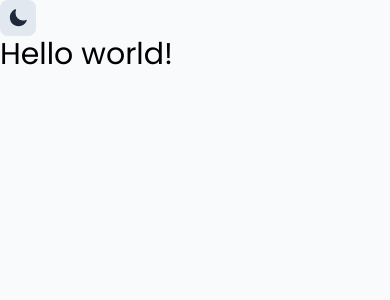
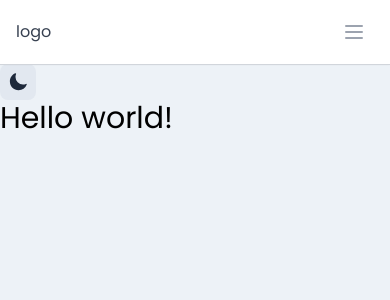
Before and after one commit to rahman778/poll-app, a Next.js app: page / in a window 390 px wide. Shown: the top 300 px of the page. Built offline with nearby package versions, Linux system fonts and the light colour scheme.

Commit message:
implemented desktop & mobile navbar

```diff
--- a/app/globals.css
+++ b/app/globals.css
@@ -1,3 +1,17 @@
 @tailwind base;
 @tailwind components;
 @tailwind utilities;
+
+@layer components {
+   .button {
+     @apply inline-flex cursor-pointer items-center justify-center rounded-md border border-transparent py-2 px-4 text-sm font-medium;
+   }
+
+   .primary-btn {
+     @apply text-gray-100 bg-teal-600 hover:bg-teal-700;
+   }
+
+   .transparent-btn {
+    @apply text-gray-600 dark:text-gray-400 hover:text-teal-600 dark:hover:text-teal-600 font-medium;
+  }
+}
--- a/app/layout.tsx
+++ b/app/layout.tsx
@@ -2,9 +2,10 @@ import type { Metadata } from "next";
 import { Poppins } from "next/font/google";
 import "@/app/globals.css";
 import Providers from "@/app/Providers";
-import ThemeButton from "@/app/components/Buttons/ThemeButton";
+import ThemeButton from "@/components/Buttons/ThemeButton";
+import Navbar from "@/components/Navigation/Navbar";
 
-const poppins = Poppins({ weight: ["400", "700"], subsets: ["latin"] });
+const poppins = Poppins({ weight: ["400", "500", "700"], subsets: ["latin"] });
 
 export const metadata: Metadata = {
    title: "SnapPoll",
@@ -19,8 +20,9 @@ export default function RootLayout({
 }) {
    return (
       <html lang="en" suppressHydrationWarning>
-         <body className={`${poppins.className} bg-slate-50 dark:bg-[#111827]`}>
+         <body className={`${poppins.className} bg-[#EDF2F7] dark:bg-[#2D3748]`}>
             <Providers>
+               <Navbar />
                <ThemeButton />
                <main>{children}</main>
             </Providers>
--- /dev/null
+++ b/components/Navigation/DesktopNavbar.tsx
@@ -0,0 +1,54 @@
+import Link from "next/link";
+
+import { Route } from "./Navbar";
+
+type Props = {
+   children: React.ReactNode;
+   routes: Route[];
+};
+
+function DesktopNavbar({ children, routes }: Props) {
+   return (
+      <nav className="sticky bg-white dark:bg-gray-900 shadow-sm ring-1 ring-gray-300 dark:ring-gray-700">
+         <div className="max-w-7xl 2xl:max-w-screen-2xl mx-auto px-2 sm:px-4 lg:px-8 2xl:px-12">
+            <div className="flex justify-between h-16">
+               <div className="flex truncate px-2 lg:px-0">
+                  <Link
+                     href="/"
+                     className="flex items-center flex-shrink-0 text-gray-700 dark:text-gray-200"
+                  >
+                     logo
+                  </Link>
+                  <div className="hidden lg:ml-8 lg:flex lg:space-x-8">
+                     {routes.map((route) => (
+                        <Link
+                           key={route.id}
+                           href={route.path}
+                           className="inline-flex items-center text-sm font-medium capitalize text-gray-700 dark:text-gray-100  hover:text-gray-900 dark:hover:text-gray-300 border-transparent hover:border-gray-300 border-b-2 px-1 pt-1 whitespace-nowrap"
+                        >
+                           {route.label}
+                        </Link>
+                     ))}
+                  </div>
+               </div>
+               <div className="hidden lg:ml-4 lg:flex lg:items-center">
+                  <div className="flex items-center space-x-3 ">
+                     <Link href="" className="button transparent-btn">
+                        Login
+                     </Link>
+                     <Link href="" className="button primary-btn">
+                        Signup
+                     </Link>
+                  </div>
+               </div>
+               {/* Mobile button */}
+               <div className="flex items-center px-2 lg:hidden">
+                  {children}
+               </div>
+            </div>
+         </div>
+      </nav>
+   );
+}
+
+export default DesktopNavbar;
--- /dev/null
+++ b/components/Navigation/Navbar.tsx
@@ -0,0 +1,164 @@
+"use client";
+
+import React, { useState } from "react";
+import Link from "next/link";
+import {
+   ChartPieIcon,
+   CalendarDaysIcon,
+   XMarkIcon,
+} from "@heroicons/react/24/outline";
+
+import DesktopNavbar from "@/components/Navigation/DesktopNavbar";
+
+export interface Route {
+   id: number;
+   label: string;
+   path: string;
+   icon?: JSX.Element;
+}
+
+const routes: Route[] = [
+   {
+      id: 1,
+      label: "Create Poll",
+      path: "",
+      icon: <ChartPieIcon className="h-5 w-5 text-teal-500 flex-shrink" />,
+   },
+   {
+      id: 2,
+      label: "Schedule Meeting",
+      path: "",
+      icon: <CalendarDaysIcon className="h-5 w-5 text-teal-500 flex-shrink" />,
+   },
+];
+
+const links: Route[] = [
+   {
+      id: 1,
+      label: "Help Center",
+      path: "",
+   },
+   {
+      id: 2,
+      label: "Guides",
+      path: "",
+   },
+   {
+      id: 3,
+      label: "Support",
+      path: "",
+   },
+   {
+      id: 4,
+      label: "About",
+      path: "",
+   },
+];
+
+type Props = {};
+
+function Navbar({}: Props) {
+   const [isOpen, setIsOpen] = useState<boolean>(false);
+
+   return (
+      <>
+         <DesktopNavbar routes={routes}>
+            <button
+               onClick={() => setIsOpen((prev) => !prev)}
+               className="inline-flex items-center justify-center p-2 rounded-md text-gray-400 hover:text-gray-500 hover:bg-gray-100 dark:hover:text-gray-200 dark:hover:bg-gray-700 focus:outline-none focus:ring-2 focus:ring-inset focus:ring-teal-500"
+            >
+               <svg
+                  xmlns="http://www.w3.org/2000/svg"
+                  fill="none"
+                  viewBox="0 0 24 24"
+                  strokeWidth={2}
+                  stroke="currentColor"
+                  className="w-6 h-6"
+               >
+                  <path
+                     strokeLinecap="round"
+                     strokeLinejoin="round"
+                     d="M4 6h16M4 12h16M4 18h16"
+                  />
+               </svg>
+            </button>
+         </DesktopNavbar>
+
+         {/* Mobile Menu */}
+         <div
+            className={
+               " p-2 absolute right-0 top-2 origin-top-right min-w-full  transform transition-all duration-300 ease-in-out rounded z-50 overflow-auto" +
+               (isOpen
+                  ? "scale-100 opacity-100 visible"
+                  : " scale-90 opacity-0 invisible")
+            }
+         >
+            <div className="rounded-lg shadow-lg ring-1 ring-gray-300 dark:ring-gray-700 bg-white dark:bg-gray-900 divide-y-2 divide-gray-50 dark:divide-gray-700">
+               <div className="pt-5 pb-6 px-5">
+                  <div className="flex items-center justify-between flex-row-reverse">
+                     <div className="-mr-2">
+                        <button
+                           onClick={() => setIsOpen((prev) => !prev)}
+                           className="bg-white dark:bg-gray-800 rounded-md p-1.5 inline-flex items-center justify-center text-gray-400 dark:hover:text-gray-200 dark:hover:bg-gray-700 hover:bg-gray-100 focus:outline-none focus:ring-2 focus:ring-inset focus:ring-teal-500"
+                        >
+                           <XMarkIcon className="w-6 h-6" />
+                           <span className="sr-only">Close menu</span>
+                        </button>
+                     </div>
+                     <div>
+                        <Link
+                           href=""
+                           className="flex-shrink-0 flex items-center text-gray-900 dark:text-white"
+                        >
+                           Poll App
+                        </Link>
+                     </div>
+                  </div>
+                  <div className="mt-6">
+                     <nav className="grid gap-y-6">
+                        {routes.map((route) => (
+                           <Link
+                              key={route.id}
+                              href={route.path}
+                              className="flex items-center capitalize -m-3 p-3  rounded-md hover:bg-gray-50 dark:hover:bg-gray-700 dark:hover:bg-opacity-50"
+                           >
+                              {route.icon}
+                              <span className="ml-3 text-base font-medium text-gray-900 dark:text-gray-200">
+                                 {route.label}
+                              </span>
+                           </Link>
+                        ))}
+                     </nav>
+                  </div>
+               </div>
+               <div className="py-6 px-5 space-y-6">
+                  <div className="grid grid-cols-2 gap-y-4 gap-x-8">
+                     {links.map((link) => (
+                        <Link
+                           key={link.id}
+                           href={link.path}
+                           className="text-base font-medium capitalize text-gray-900 hover:text-gray-700 dark:text-gray-400 dark:hover:text-gray-200"
+                        >
+                           {link.label}
+                        </Link>
+                     ))}
+                  </div>
+                  <div>
+                     <Link
+                        href=""
+                        className="w-full flex items-center justify-center px-4 py-2 border border-transparent rounded-md shadow-sm text-base font-medium text-white bg-teal-600 hover:bg-teal-700"
+                     >
+                        Signup
+                     </Link>
+                     <p className="mt-6 text-center text-sm font-medium text-gray-500">
+                        Existing user ? <Link href="">login</Link>
+                     </p>
+                  </div>
+               </div>
+            </div>
+         </div>
+      </>
+   );
+}
+
+export default Navbar;
```
Also changed, not shown: components/Buttons/ThemeButton.tsx (renamed from app/components/Buttons/ThemeButton.tsx).
